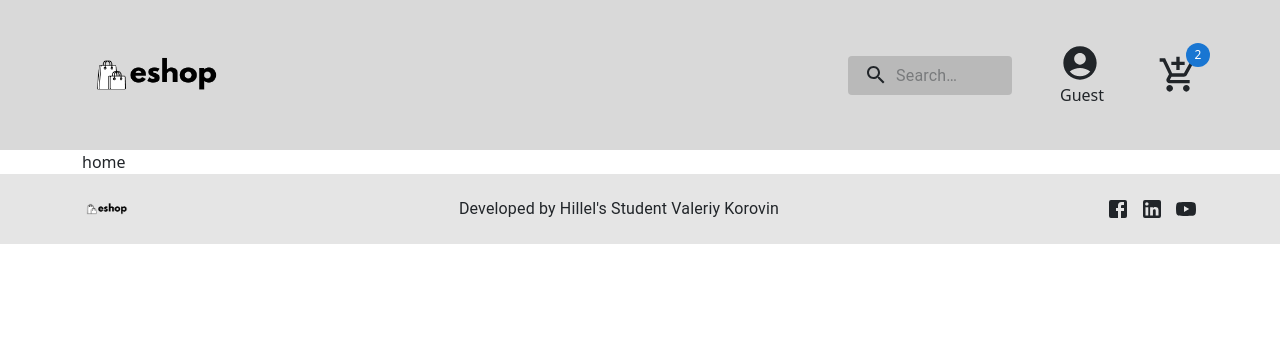
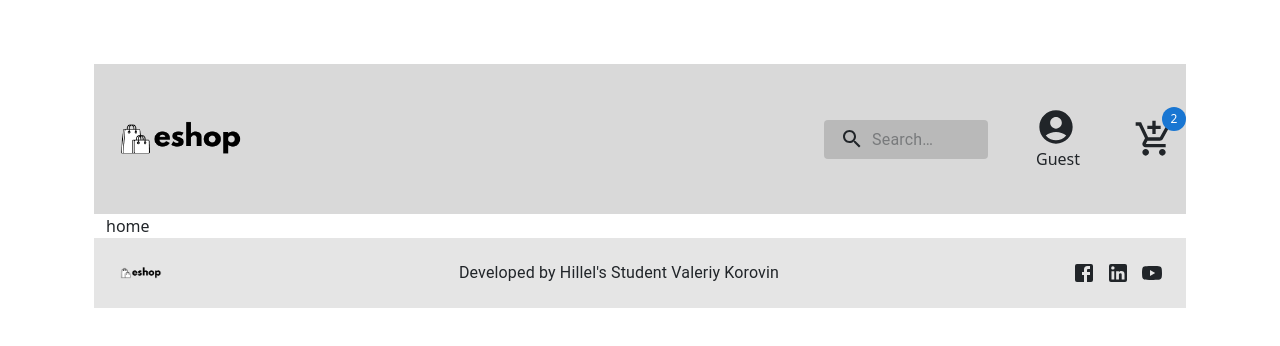
Before and after one commit to Valkor95/REACT_HW, a React (Vite) app: page / in a window 1280 px wide. Shown: the top 346 px of the page. Built offline with nearby package versions, Linux system fonts and the light colour scheme.

Commit message:
FINAL3_v16

```diff
--- a/src/App.jsx
+++ b/src/App.jsx
@@ -3,10 +3,12 @@ import AppRoutes from "./componets/ROUTES/AppRoutes.jsx";
 import HeaderHome from "./componets/Headers/HeaderHome/HeaderHome.jsx";
 import Footer from "./componets/Footers/Footer.jsx";
 import Sidebar from "./componets/Sidebar/Sidebar.jsx";
+import BaseTemplate from "./componets/BaseTemplate/BaseTemplate.jsx";
 
 const App = () => {
     return (
         <div className='app'>
+            <BaseTemplate maxWidth='xl'>
                 <HeaderHome/>
 
                 <div className='container'>
@@ -16,6 +18,7 @@ const App = () => {
 
 
                 <Footer/>
+            </BaseTemplate>
         </div>
     );
 };
```
Lines whose indentation alone changed are shown as unchanged.
